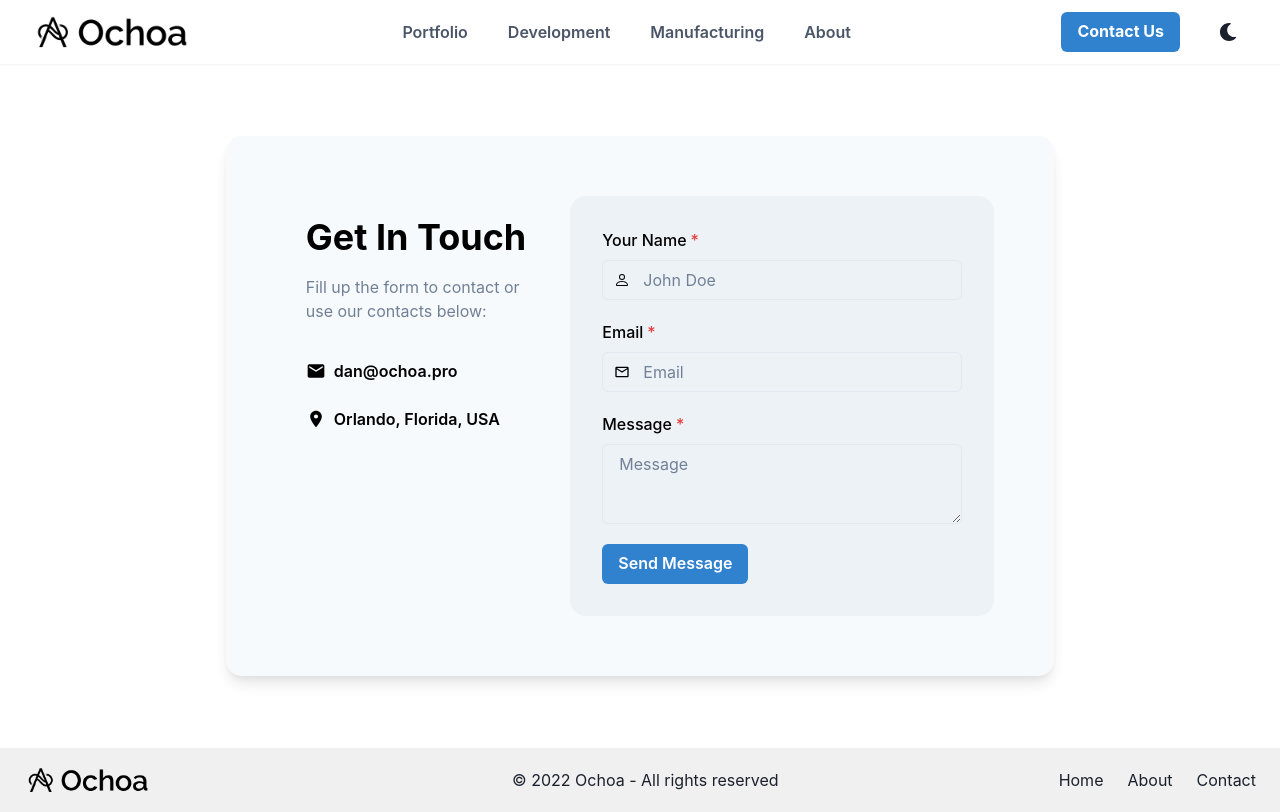
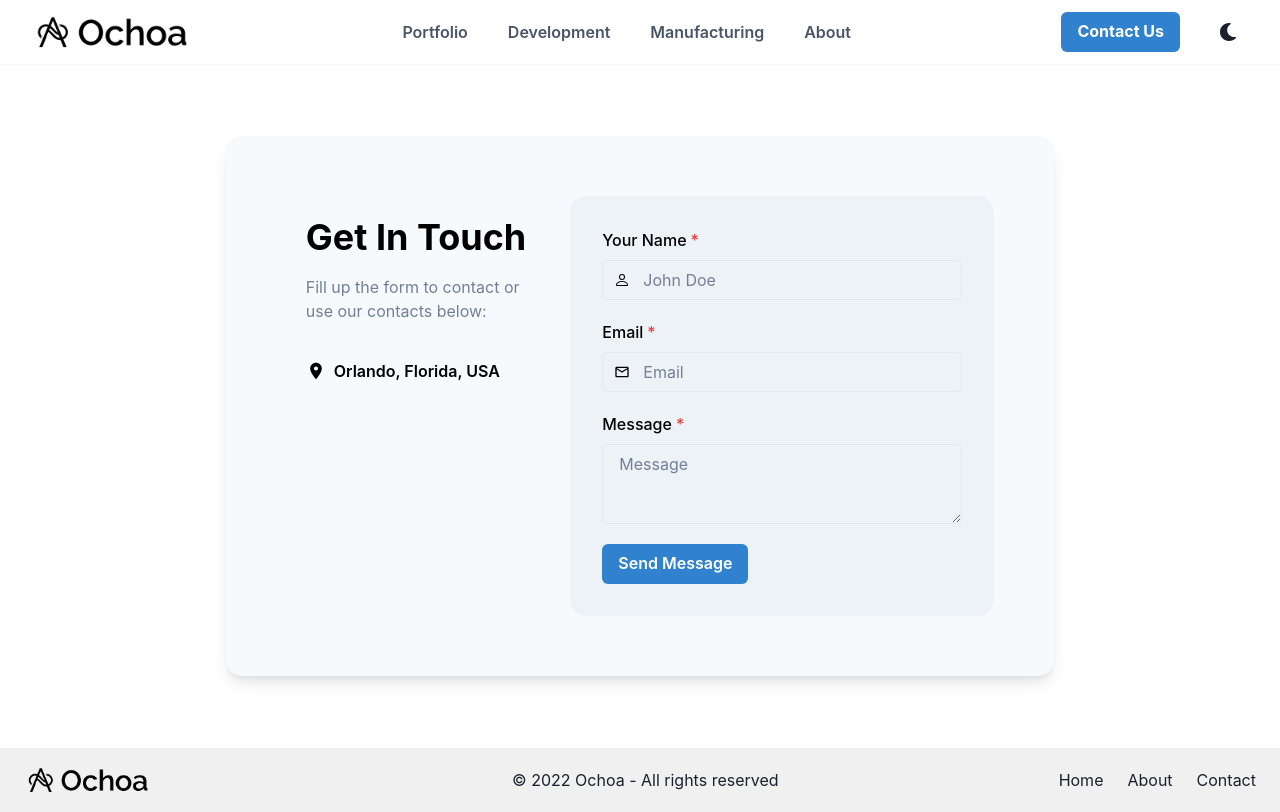
Before and after one commit to halfnineus/halfnine-com-chakra, a Next.js app: page /contact in a window 1280 px wide. Built offline with nearby package versions, Linux system fonts and the light colour scheme.

Commit message:
3/31/2022

```diff
--- a/pages/contact/index.tsx
+++ b/pages/contact/index.tsx
@@ -147,7 +147,7 @@ const INDEX = () => {
                                                         </Button>
                                                     </Link>
                                                 </NextLink> */}
-                                                <NextLink href={'mailto:dan@ochoa.pro'} passHref>
+                                                {/* <NextLink href={'mailto:dan@ochoa.pro'} passHref>
                                                     <Link isExternal>
                                                         <Button
                                                             size="md"
@@ -162,7 +162,7 @@ const INDEX = () => {
                                                             dan@ochoa.pro
                                                         </Button>
                                                     </Link>
-                                                </NextLink>
+                                                </NextLink> */}
                                                 <NextLink href={'https://duckduckgo.com/?q=Orlando%2C+Florida&iaxm=maps'} passHref>
                                                     <Link isExternal>
                                                         <Button
```
